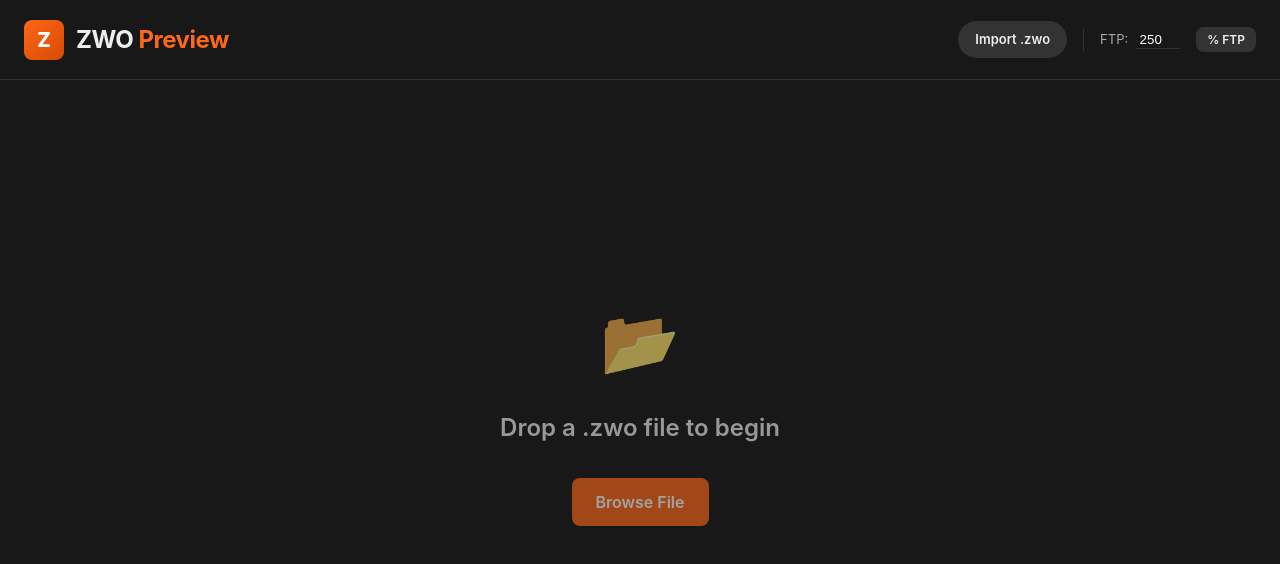
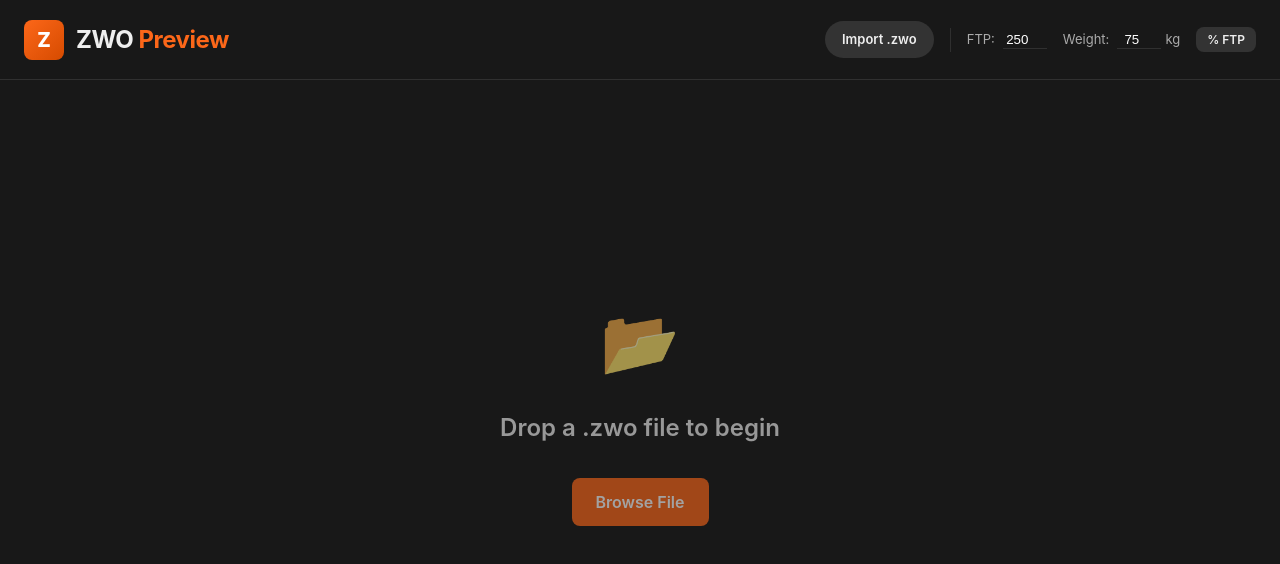
Before and after one commit to M1chU02/zwo-preview, a React (Vite) app: page / in a window 1280 px wide. Shown: the top 564 px of the page. Built offline with nearby package versions, Linux system fonts and the light colour scheme.

Commit message:
feat: Implement avg watts and watts/kg calculation.

```diff
--- a/src/App.tsx
+++ b/src/App.tsx
@@ -1,6 +1,7 @@
 import { useEffect, useMemo, useState } from "react";
 
 const STORAGE_KEY_FTP = "zwo-preview:ftp";
+const STORAGE_KEY_WEIGHT = "zwo-preview:weight";
 const STORAGE_KEY_SHOW_WATTS = "zwo-preview:showWatts";
 
 function loadFtp(): number {
@@ -12,6 +13,17 @@ function loadFtp(): number {
     }
   } catch (_) {}
   return 250;
+}
+
+function loadWeight(): number {
+  try {
+    const v = localStorage.getItem(STORAGE_KEY_WEIGHT);
+    if (v != null) {
+      const n = parseInt(v, 10);
+      if (Number.isFinite(n) && n > 0) return n;
+    }
+  } catch (_) {}
+  return 75;
 }
 
 function loadShowWatts(): boolean {
@@ -65,10 +77,27 @@ function calculateTSS(segments: Segment[]) {
   return Math.round(tss);
 }
 
+function calculateAvgWatts(segments: Segment[], ftp: number) {
+  let totalWork = 0;
+  let totalDur = 0;
+  for (const s of segments) {
+    const dur = s.endSec - s.startSec;
+    let p = 0;
+    if (s.kind === "steady") p = s.ftp;
+    else if (s.kind === "ramp") p = (s.ftpLow + s.ftpHigh) / 2;
+    else if (s.kind === "free") p = 0.5;
+
+    totalWork += dur * p * ftp;
+    totalDur += dur;
+  }
+  return totalDur > 0 ? Math.round(totalWork / totalDur) : 0;
+}
+
 export default function App() {
   const [xml, setXml] = useState<string | null>(null);
   const [error, setError] = useState<string | null>(null);
   const [ftp, setFtp] = useState(loadFtp);
+  const [weight, setWeight] = useState(loadWeight);
   const [showWatts, setShowWatts] = useState(loadShowWatts);
 
   useEffect(() => {
@@ -76,6 +105,12 @@ export default function App() {
       localStorage.setItem(STORAGE_KEY_FTP, String(ftp));
     } catch (_) {}
   }, [ftp]);
+
+  useEffect(() => {
+    try {
+      localStorage.setItem(STORAGE_KEY_WEIGHT, String(weight));
+    } catch (_) {}
+  }, [weight]);
 
   useEffect(() => {
     try {
@@ -97,6 +132,7 @@ export default function App() {
   const totalSec = workout ? sumDuration(workout.segments) : 0;
   const zones = workout ? timeInZones(workout.segments) : null;
   const tss = workout ? calculateTSS(workout.segments) : 0;
+  const avgWatts = workout ? calculateAvgWatts(workout.segments, ftp) : 0;
 
   const [isDragging, setIsDragging] = useState(false);
 
@@ -254,6 +290,24 @@ export default function App() {
               }}
             />
           </label>
+          <label style={{ fontSize: 13, color: "var(--c-text-muted)" }}>
+            Weight:
+            <input
+              type="number"
+              value={weight}
+              onChange={(e) => setWeight(Number(e.target.value))}
+              style={{
+                background: "transparent",
+                border: "none",
+                borderBottom: "1px solid var(--c-border)",
+                color: "#fff",
+                width: 40,
+                marginLeft: 8,
+                textAlign: "center",
+              }}
+            />
+            <span style={{ marginLeft: 4 }}>kg</span>
+          </label>
           <button
             onClick={() => setShowWatts(!showWatts)}
             style={{ fontSize: 12, padding: "4px 10px" }}>
@@ -388,7 +442,7 @@ export default function App() {
                   <div
                     style={{
                       display: "grid",
-                      gridTemplateColumns: "repeat(3, 1fr)",
+                      gridTemplateColumns: "repeat(5, 1fr)",
                       gap: 1,
                       background: "var(--c-border)",
                       borderRadius: 16,
@@ -399,6 +453,14 @@ export default function App() {
                       value={formatDuration(totalSec)}
                     />
                     <StatBox label="Stress Points" value={tss.toString()} />
+                    <StatBox
+                      label="Avg Watts"
+                      value={`${avgWatts}W`}
+                    />
+                    <StatBox
+                      label="Watts/kg"
+                      value={(avgWatts / (weight || 1)).toFixed(2)}
+                    />
                     <StatBox
                       label="Segments"
                       value={workout.segments.length.toString()}
```
